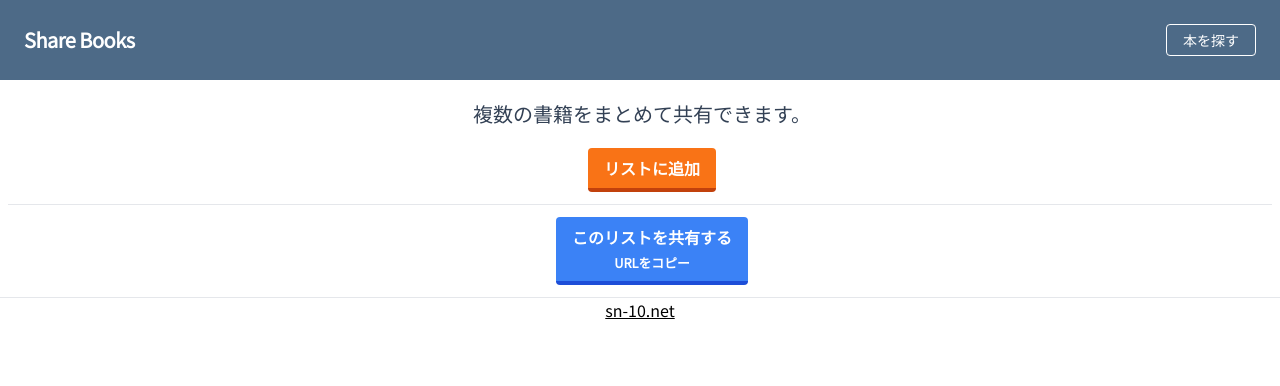
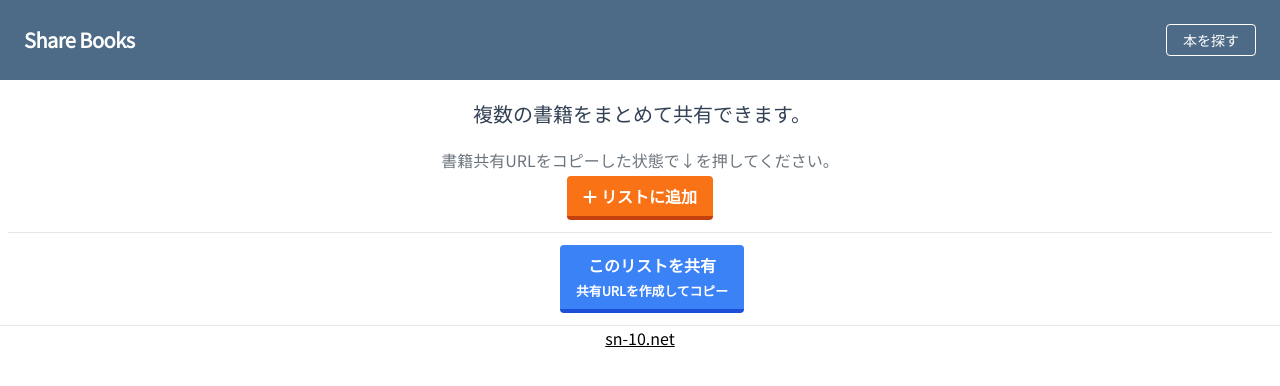
Before and after one commit to s-n-1-0/books_web, a Next.js app in the folder next/: page /ja/share/list in a window 1280 px wide. Shown: the top 386 px of the page. Built offline with nearby package versions, Linux system fonts and the light colour scheme.

Commit message:
リストページのテキスト修正

```diff
--- a/next/pages/ja/share/list.tsx
+++ b/next/pages/ja/share/list.tsx
@@ -16,6 +16,8 @@ import {
   checkSharePageUrl,
   makeShareListPageUrl,
 } from "@/utils/links";
+import { faPlus } from "@fortawesome/free-solid-svg-icons";
+import { FontAwesomeIcon } from "@fortawesome/react-fontawesome";
 import { NextPage } from "next";
 import { useRouter } from "next/router";
 import { useContext, useEffect, useState } from "react";
@@ -157,7 +159,11 @@ function MainContent() {
           </ul>
         );
       })()}
-      <div className="w-full text-center m-3">
+      <div className="text-center m-3">
+        <span className="text-secondary">
+          書籍共有URLをコピーした状態で↓を押してください。
+        </span>
+        <div className="w-full mt-1">
           <button
             onClick={() => {
               navigator.clipboard
@@ -185,10 +191,12 @@ function MainContent() {
             }}
             className="mx-auto bg-orange-500 hover:bg-orange-400 text-white font-bold py-2 px-4 border-b-4 border-orange-700 hover:border-orange-500 rounded"
           >
+            <FontAwesomeIcon icon={faPlus} className="mr-1" />
             リストに追加
           </button>
           <br />
           <small className="text-red-500">{errorText}</small>
+        </div>
       </div>
       <hr className="my-3" />
       <div className="w-full text-center m-3">
@@ -200,9 +208,9 @@ function MainContent() {
             );
           }}
         >
-          このリストを共有する
+          このリストを共有
           <br />
-          <small>URLをコピー</small>
+          <small>共有URLを作成してコピー</small>
         </button>
       </div>
     </div>
```
Lines whose indentation alone changed are shown as unchanged.
